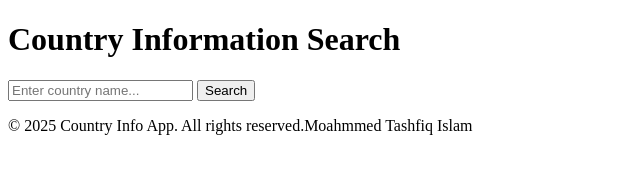
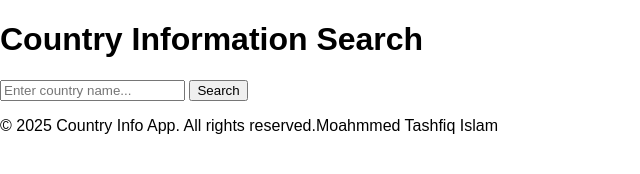
Before and after one commit to tashfiq4124/MIS-455-Final-, a plain HTML site: page index.html in a window 1280 px wide. Shown: the whole page, without its empty margins (0-640 px from the left). Drawn offline with Linux system fonts and the light colour scheme.

Commit message:
Add basic CSS structure and link

```diff
--- /dev/null
+++ b/index.css
@@ -0,0 +1,5 @@
+body {
+    font-family: Arial, sans-serif;
+    margin: 0;
+    padding: 0;
+  }
--- a/index.html
+++ b/index.html
@@ -5,7 +5,7 @@
   <meta charset="UTF-8">
   <meta name="viewport" content="width=device-width, initial-scale=1.0">
   <title>Country Info Search</title>
-
+  <link rel="stylesheet" href="index.css">
 </head>
 
 <body>
```
